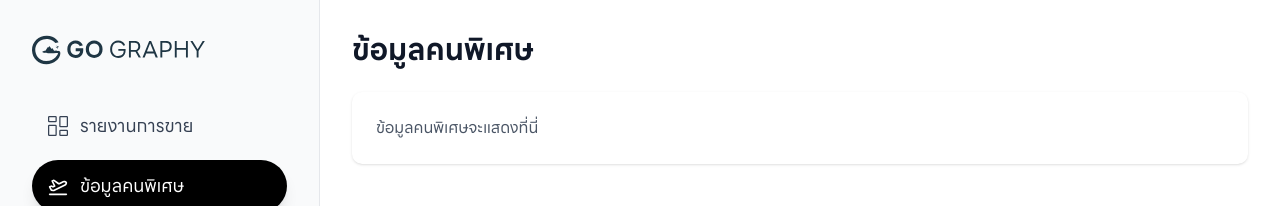
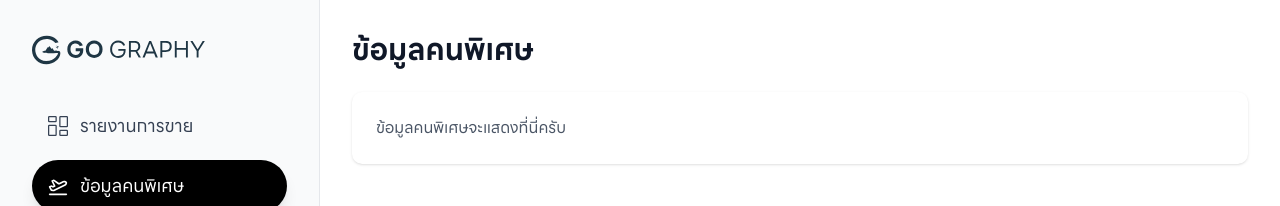
Before and after one commit to Canvasmediaagency/gography-seller-dashboard, a Next.js app: page /special-data in a window 1280 px wide. Shown: the top 206 px of the page. Built offline with nearby package versions, Linux system fonts and the light colour scheme.

Commit message:
test: deploy

```diff
--- a/src/app/special-data/page.tsx
+++ b/src/app/special-data/page.tsx
@@ -5,7 +5,7 @@
     <div className="p-8">
       <h1 className="text-3xl font-bold text-gray-900 mb-6">ข้อมูลคนพิเศษ</h1>
       <div className="bg-white rounded-lg shadow p-6">
-        <p className="text-gray-600">ข้อมูลคนพิเศษจะแสดงที่นี่</p>
+        <p className="text-gray-600">ข้อมูลคนพิเศษจะแสดงที่นี่ครับ</p>
       </div>
     </div>
   )
```
